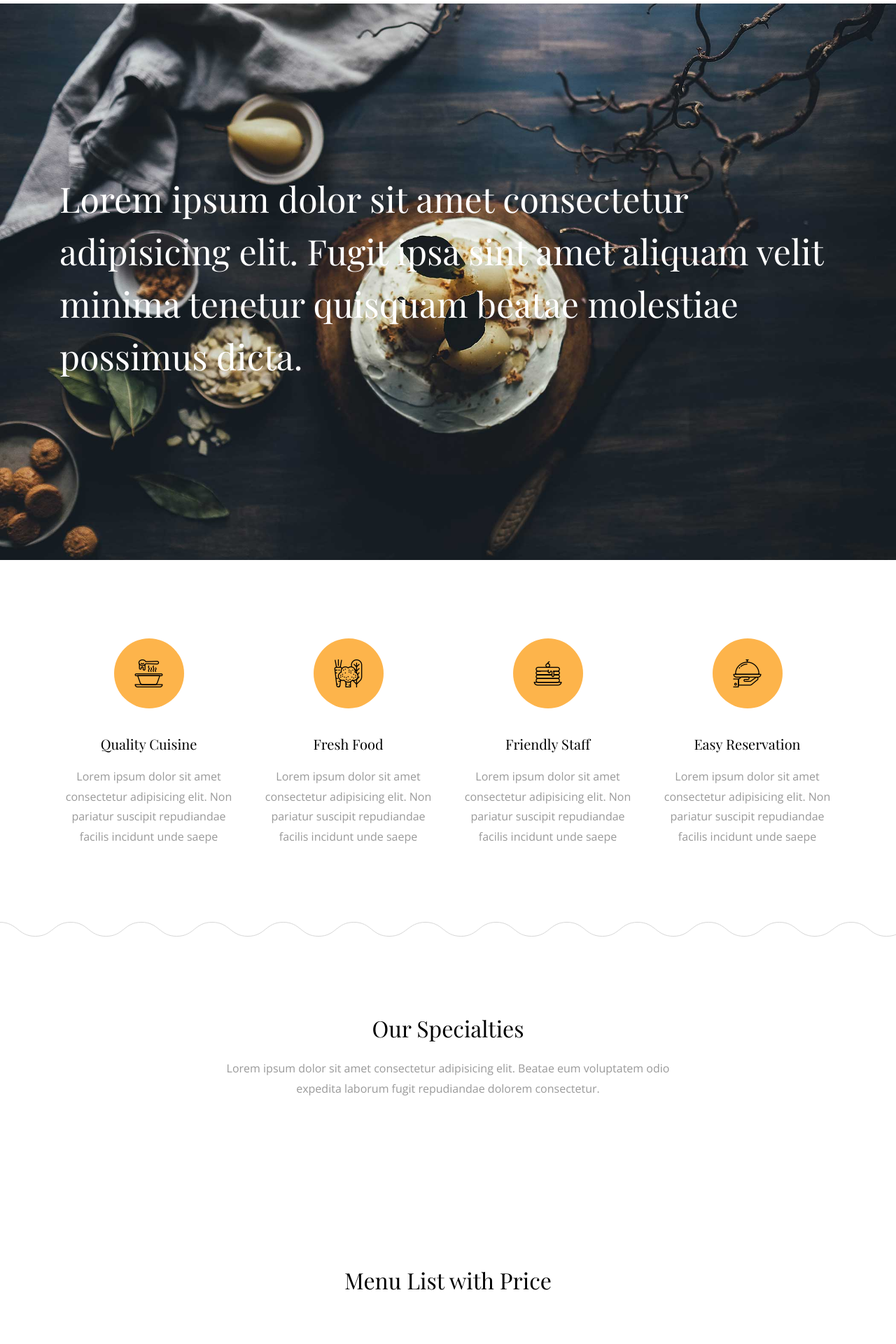
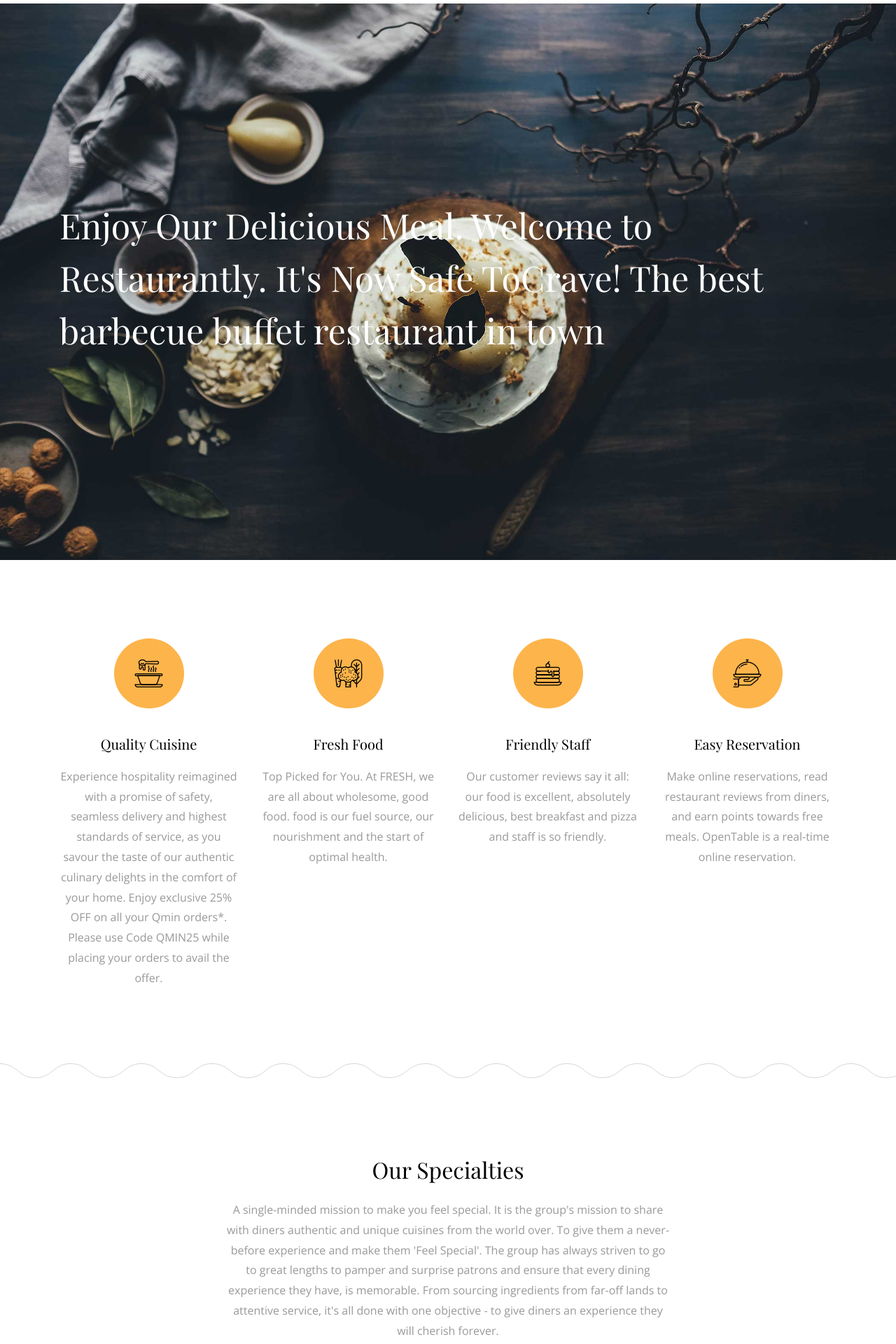
Before and after one commit to rajahaseebfayyaz/resturantProd, a Django app: page / in a window 1280 px wide. Shown: the top 1920 px of the page at 70% size. Run offline with Django 3.2, Linux system fonts and the light colour scheme; data that the repository does not hold is empty; parts of the project's set-up code (start-up, migrations or seed data) failed here and were passed over; some libraries are stand-ins or nearby versions; some web fonts are replaced.

Commit message:
Change main index page content

```diff
--- a/home/templates/index.html
+++ b/home/templates/index.html
@@ -11,7 +11,9 @@
             <div class="container">
               <div class="row align-items-center">
                 <div class="col-md-12" data-aos="fade-up">
-                  <h2 class="heading">Lorem ipsum dolor sit amet consectetur adipisicing elit. Fugit ipsa sint amet aliquam velit minima tenetur quisquam beatae molestiae possimus dicta.</h2>
+                  <h2 class="heading">Enjoy Our Delicious Meal. Welcome to Restaurantly.
+                    It's Now Safe ToCrave!
+                    The best barbecue buffet restaurant in town</h2>
                 </div>
               </div>
             </div>
@@ -29,7 +31,8 @@
                   </div>
                   <div class="media-body">
                     <h3>Quality Cuisine</h3>
-                    <p>Lorem ipsum dolor sit amet consectetur adipisicing elit. Non pariatur suscipit repudiandae facilis incidunt unde saepe</p>
+                    <p>Experience hospitality reimagined with a promise of safety, seamless delivery and highest standards of service, as you savour the taste of our authentic culinary delights in the comfort of your home.
+                      Enjoy exclusive 25% OFF on all your Qmin orders*. Please use Code QMIN25 while placing your orders to avail the offer.</p>
                   </div>
                 </div>
               </div>
@@ -40,7 +43,12 @@
                   </div>
                   <div class="media-body">
                     <h3>Fresh Food</h3>
-                    <p>Lorem ipsum dolor sit amet consectetur adipisicing elit. Non pariatur suscipit repudiandae facilis incidunt unde saepe</p>
+                    <p>Top Picked for You. At FRESH, we are all about
+                      wholesome, good food.
+                      food is our fuel source, our nourishment
+                      and the start of optimal health.
+
+                      </p>
                   </div>
                 </div>
               </div>
@@ -51,7 +59,7 @@
                   </div>
                   <div class="media-body">
                     <h3>Friendly Staff</h3>
-                    <p>Lorem ipsum dolor sit amet consectetur adipisicing elit. Non pariatur suscipit repudiandae facilis incidunt unde saepe</p>
+                    <p>Our customer reviews say it all: our food is excellent, absolutely delicious, best breakfast and pizza and staff is so friendly.</p>
                   </div>
                 </div>
               </div>
@@ -62,7 +70,7 @@
                   </div>
                   <div class="media-body">
                     <h3>Easy Reservation</h3>
-                    <p>Lorem ipsum dolor sit amet consectetur adipisicing elit. Non pariatur suscipit repudiandae facilis incidunt unde saepe</p>
+                    <p>Make online reservations, read restaurant reviews from diners, and earn points towards free meals. OpenTable is a real-time online reservation.</p>
                   </div>
                 </div>
               </div>
@@ -75,7 +83,9 @@
             <div class="row justify-content-center">
               <div class="col-md-7 text-center"  data-aos="fade-up">
                 <h2 class="mb-4">Our Specialties</h2>
-                <p class="lead">Lorem ipsum dolor sit amet consectetur adipisicing elit. Beatae eum voluptatem odio expedita laborum fugit repudiandae dolorem consectetur.</p>
+                <p class="lead">A single-minded mission to make you feel special.
+                  It is the group's mission to share with diners authentic and unique cuisines from the world over. To give them a never-before experience and make them 'Feel Special'.
+                  The group has always striven to go to great lengths to pamper and surprise patrons and ensure that every dining experience they have, is memorable. From sourcing ingredients from far-off lands to attentive service, it's all done with one objective - to give diners an experience they will cherish forever.</p>
               </div>
             </div>
           </div>
@@ -156,7 +166,8 @@
             <div class="row justify-content-center mb-5" data-aos="fade-up">
               <div class="col-md-8  text-center">
                 <h2 class="mb-3">Events &amp; News</h2>
-                <p class="lead">Lorem ipsum dolor sit amet, consectetur adipisicing elit. Dolorum fuga, alias distinctio voluptatum magni voluptatibus.</p>
+                <p class="lead">
+                  Combine any offer with Dineout Pay to save up to 5% more on your bill.</p>
               </div>
             </div>
             <div class="row">
```
